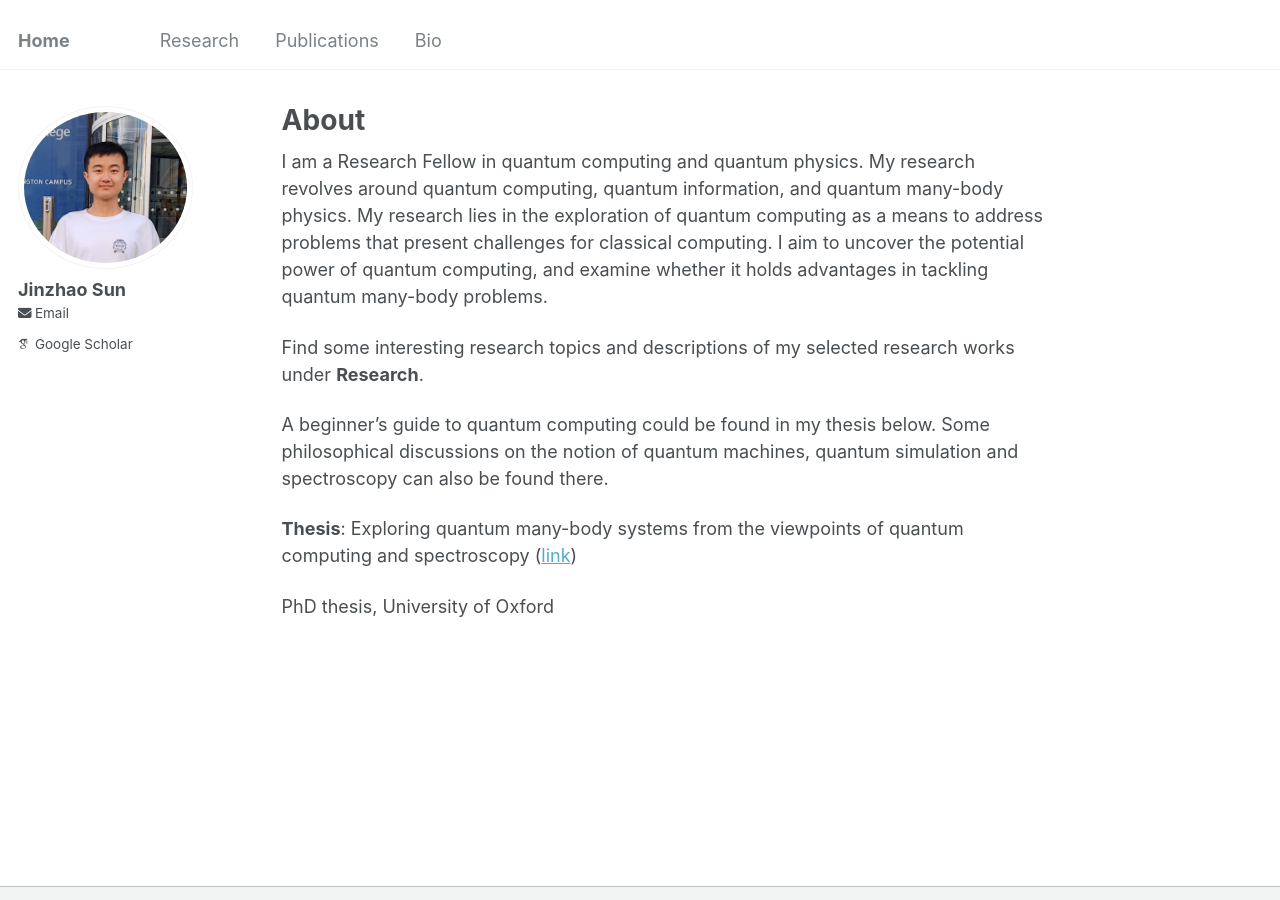
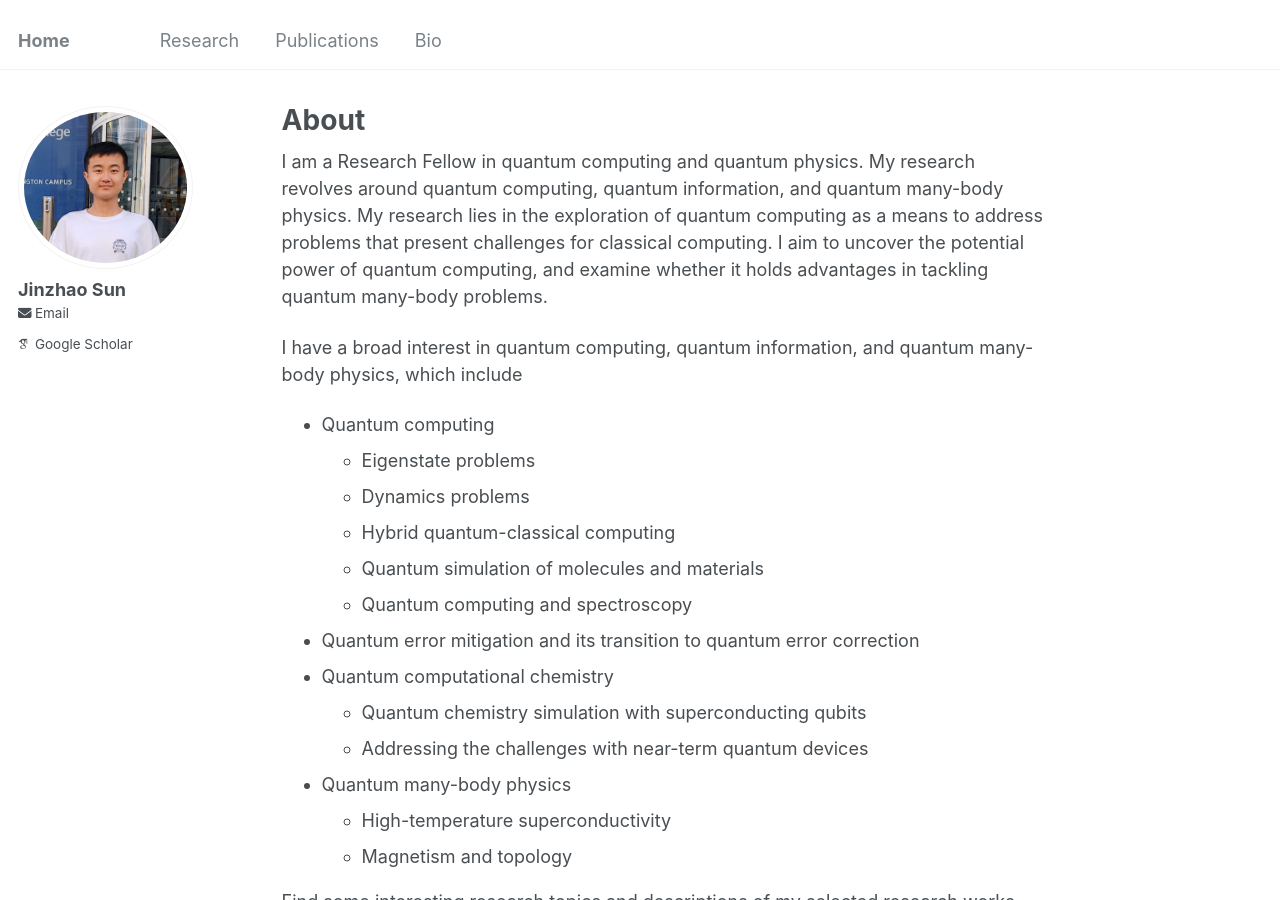
Before and after one commit to jinzhao-sun/jinzhao-sun.github.io, a Jekyll site: the page built from _pages/about.md, in a window 1280 px wide and 900 px high. Built offline with Jekyll 4.4.1, drawn with Linux system fonts in a browser that asks for light colours; some web fonts are replaced.

Commit message:
Update about.md

```diff
--- a/_pages/about.md
+++ b/_pages/about.md
@@ -10,6 +10,21 @@ redirect_from:
 
 I am a Research Fellow in quantum computing and quantum physics. My research revolves around quantum computing, quantum information, and quantum many-body physics. My research lies in the exploration of quantum computing as a means to address problems that present challenges for classical computing. I aim to uncover the potential power of quantum computing, and examine whether it holds advantages in tackling quantum many-body problems.
 
+I have a broad interest in quantum computing, quantum information, and quantum many-body physics, which include
+* Quantum computing
+  *  Eigenstate problems
+  *  Dynamics problems
+  *  Hybrid quantum-classical computing
+  *  Quantum simulation of molecules and materials
+  *  Quantum computing and spectroscopy
+* Quantum error mitigation and its transition to quantum error correction
+* Quantum computational chemistry
+  * Quantum chemistry simulation with superconducting qubits
+  * Addressing the challenges with near-term quantum devices
+* Quantum many-body physics
+  * High-temperature superconductivity
+  * Magnetism and topology
+
 Find some interesting research topics and descriptions of my selected research works under **Research**.
 
 A beginner's guide to quantum computing could be found in my thesis below. Some philosophical discussions on the notion of quantum machines, quantum simulation and spectroscopy can also be found there.
```
